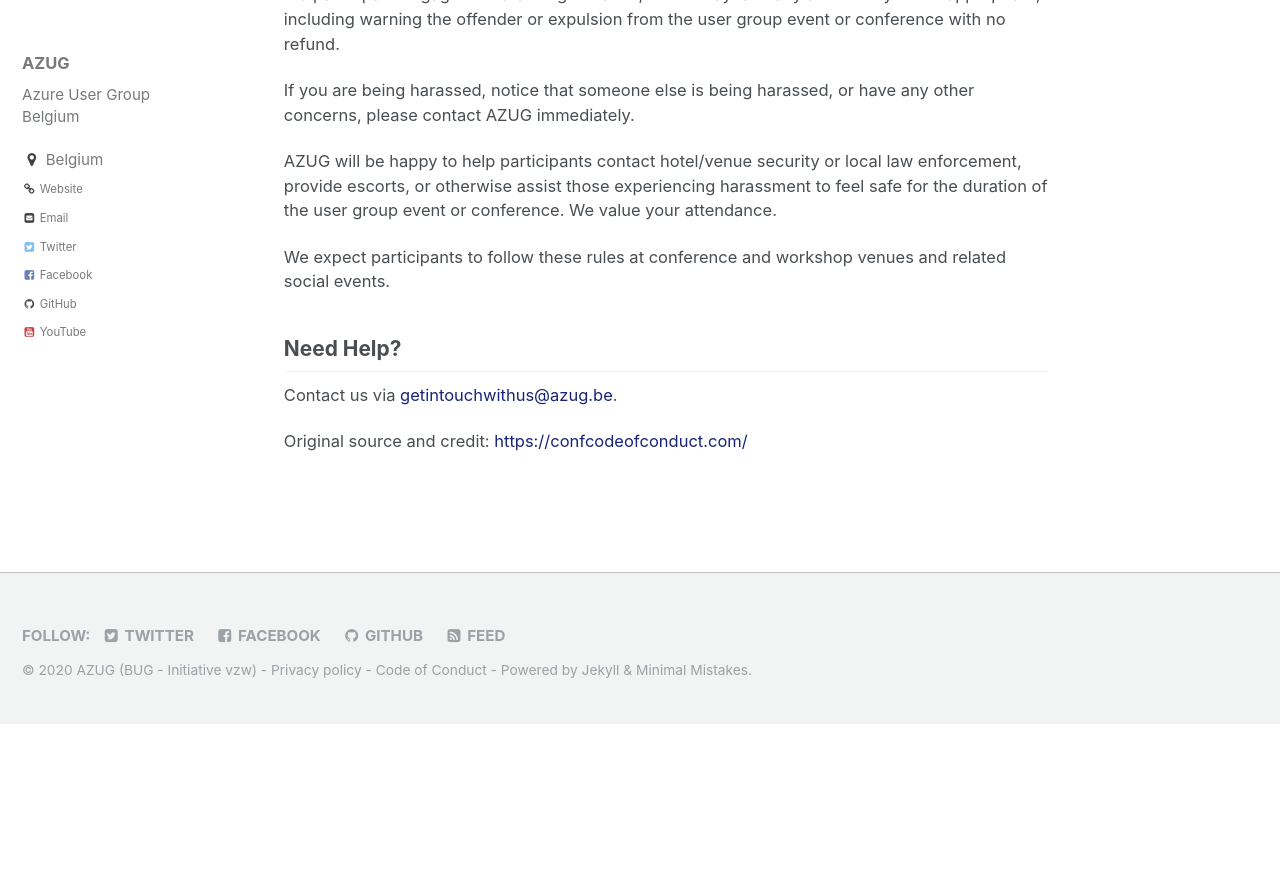
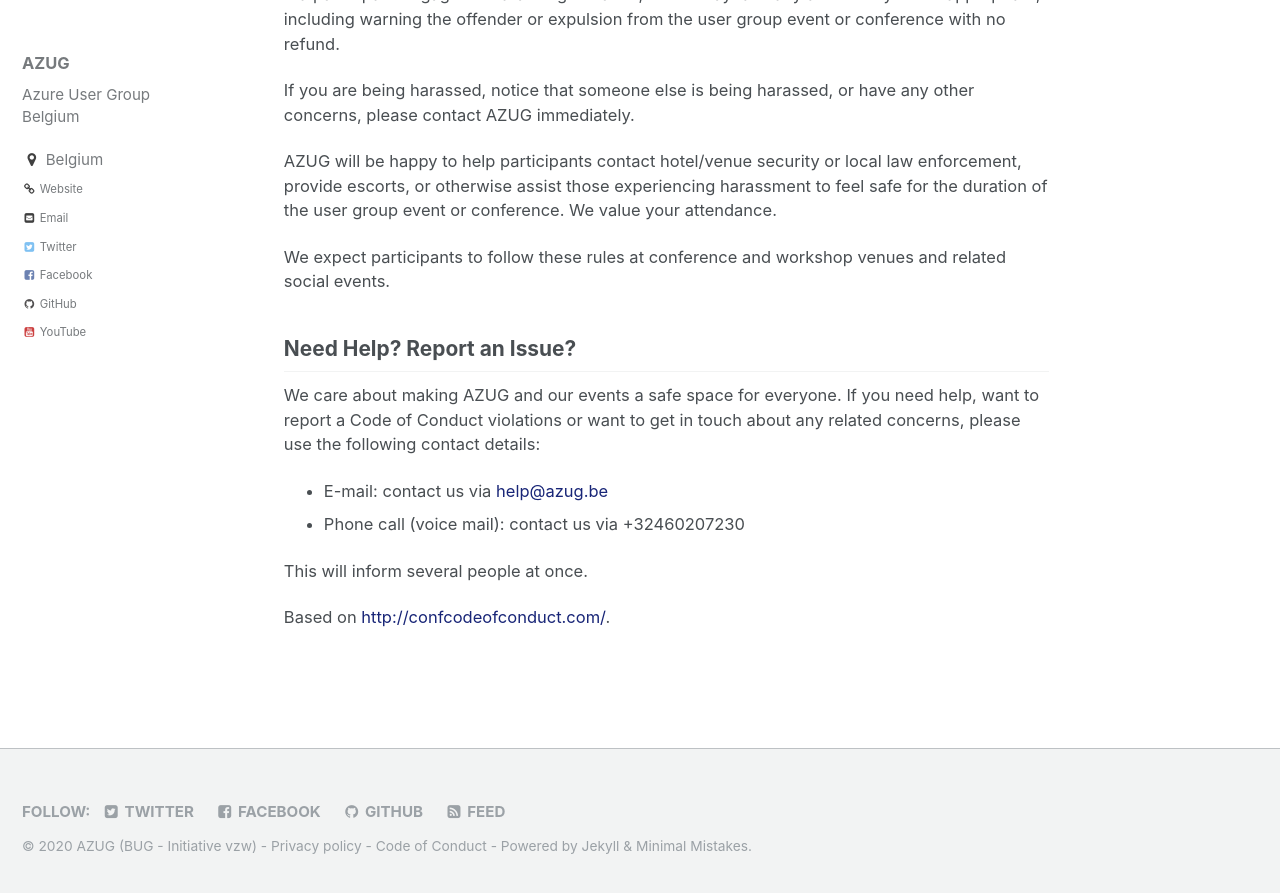
Before and after one commit to AzugBe/azugbe.github.io, a Jekyll site: the page built from _pages/code-of-conduct.md, in a window 1280 px wide and 900 px high, scrolled down 1051 px. Shown: the top 893 px of the window. Built offline with Jekyll 4.4.1, drawn with Linux system fonts in a browser that asks for light colours; comment, search, counter and statistics services are not loaded; before the commit the page ends 1775 px from its top, so only the background shows below that.

Commit message:
Add contact details/distribution groups to CoC (#87)
* WIP - Add contact details/distribution groups to CoC

* Update code-of-conduct.md

```diff
--- a/_pages/code-of-conduct.md
+++ b/_pages/code-of-conduct.md
@@ -29,8 +29,13 @@ AZUG will be happy to help participants contact hotel/venue security or local la
 
 We expect participants to follow these rules at conference and workshop venues and related social events.
 
-## Need Help?
+## Need Help? Report an Issue?
 
-Contact us via [getintouchwithus@azug.be](mailto:getintouchwithus@azug.be?subject=Code-of-conduct).
+We care about making AZUG and our events a safe space for everyone. If you need help, want to report a Code of Conduct violations or want to get in touch about any related concerns, please use the following contact details:
 
-Original source and credit: [https://confcodeofconduct.com/](https://confcodeofconduct.com/)
+* E-mail: contact us via [help@azug.be](mailto:help@azug.be?subject=Code-of-conduct)
+* Phone call (voice mail): contact us via +32460207230
+
+This will inform several people at once.
+
+Based on [http://confcodeofconduct.com/](http://confcodeofconduct.com/).
```
